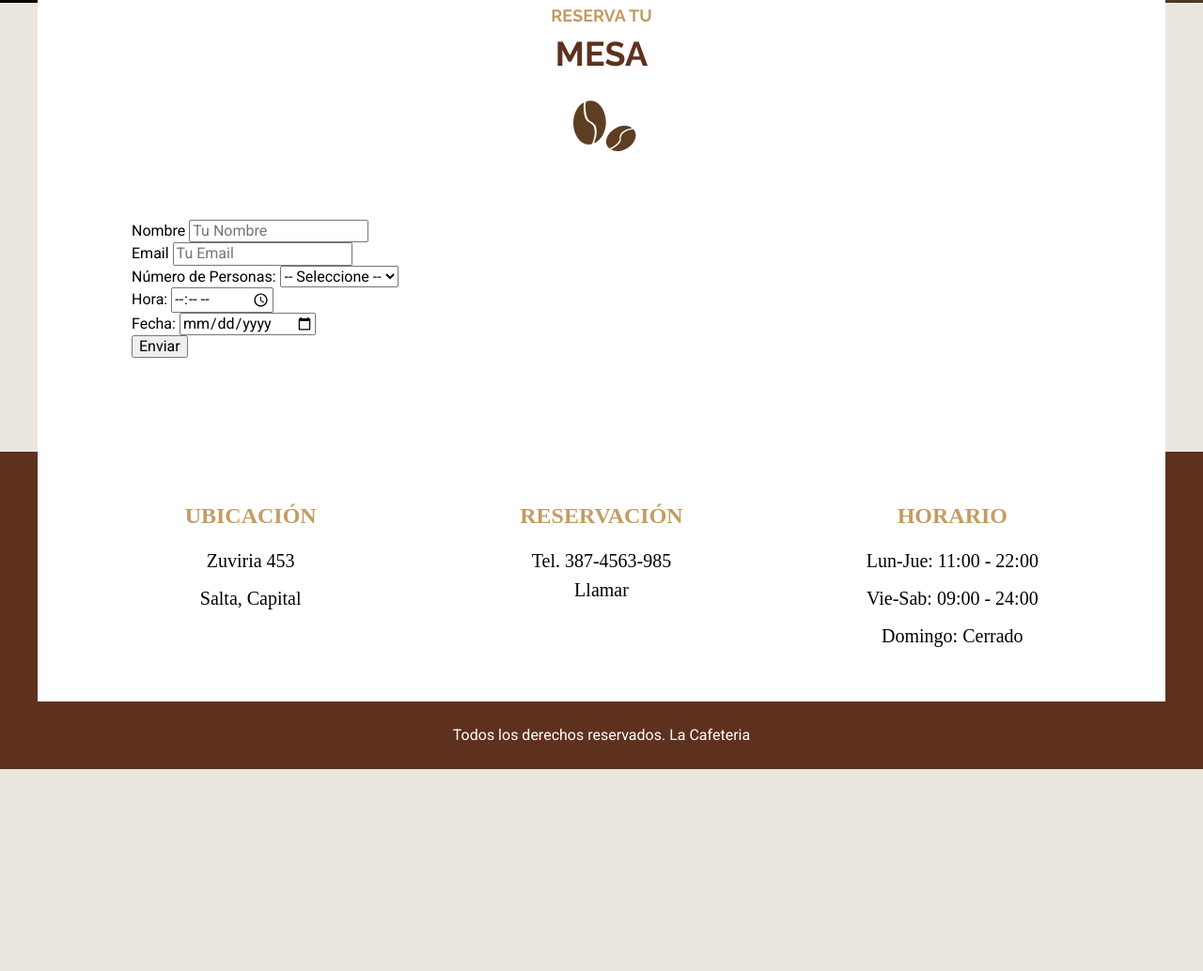
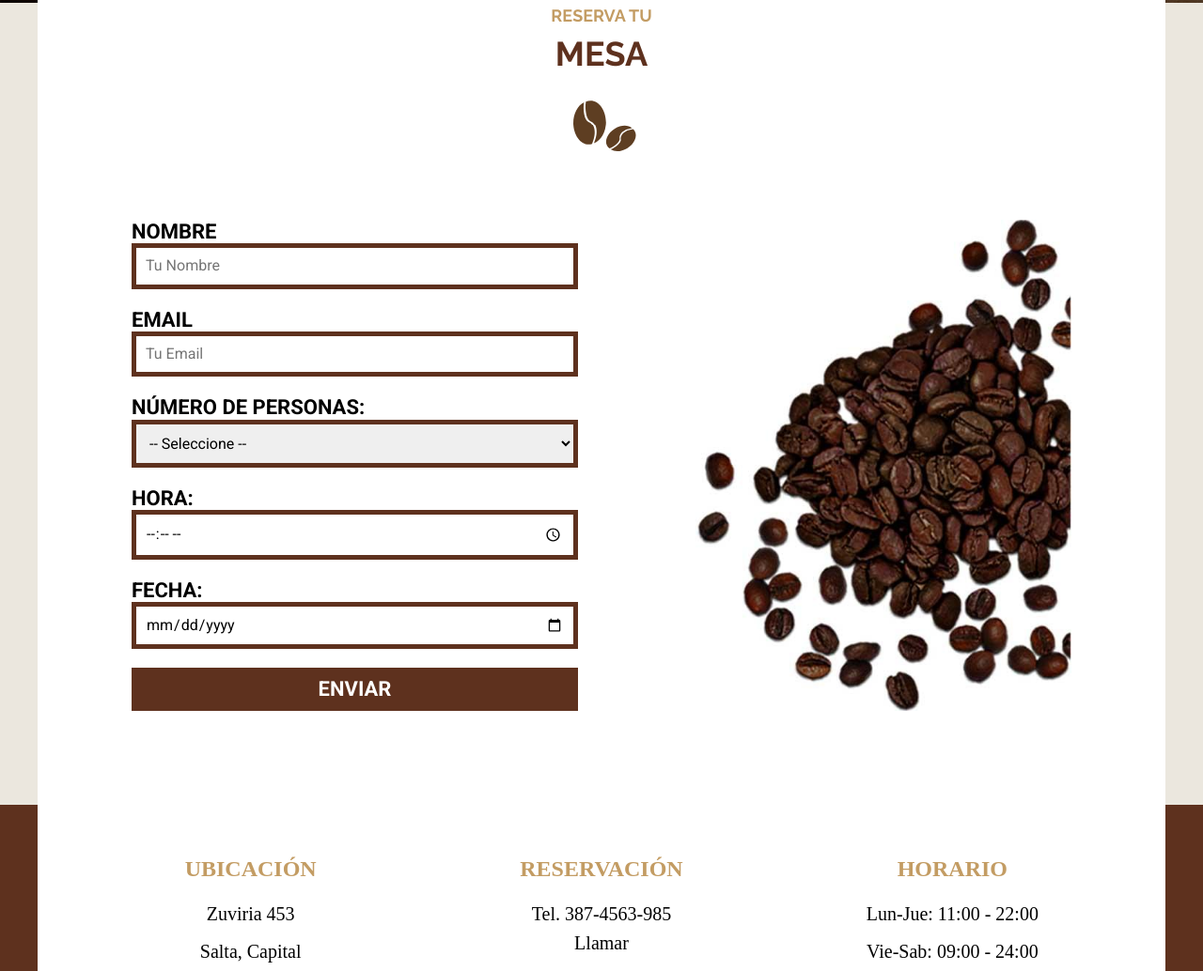
Before and after one commit to Nburgos13/Cafeteria_SASS, a website: page contacto.html in a window 1280 px wide. Shown: the part 697-1731 px from the top of the page at 94% size. Before the commit the page ends 1516 px from the top, so only its background shows below. Drawn offline with Linux system fonts and the light colour scheme; a web font is replaced by a local one.

Commit message:
sourcemaps

```diff
--- a/contacto.html
+++ b/contacto.html
@@ -38,7 +38,7 @@
       <h2><span>Reserva tu</span>Mesa</h2>
 
       <div class="contenido-contacto">
-        <form action="">
+        <form action="" class="formulario">
           <div class="campo">
             <label for="nombre">Nombre</label>
             <input type="text" id="nombre" placeholder="Tu Nombre" />
--- a/gulpfile.js
+++ b/gulpfile.js
@@ -5,6 +5,7 @@ const { src, dest, watch, series, parallel } = require("gulp");
 const sass = require("gulp-sass")(require("sass"));
 const postcss = require("gulp-postcss");
 const autoprefixer = require("autoprefixer");
+const sourcemaps = require("gulp-sourcemaps");
 
 // Imagenes
 
@@ -17,8 +18,10 @@ function css(done) {
   // Pasos: 1- identificar archivos, 2- compilarla, 3- guardar el .css
 
   src("src/scss/app.scss")
-    .pipe(sass({ outputStyle: "compressed" }))
+    .pipe(sourcemaps.init())
+    .pipe(sass())
     .pipe(postcss([autoprefixer()]))
+    .pipe(sourcemaps.write("."))
     .pipe(dest("build/css"));
 
   done();
--- a/package.json
+++ b/package.json
@@ -30,5 +30,8 @@
   "browserslist": [
     "last 1 version",
     "> 1%"
-  ]
+  ],
+  "dependencies": {
+    "gulp-sourcemaps": "^3.0.0"
+  }
 }
--- /dev/null
+++ b/src/scss/internas/_contacto.scss
@@ -0,0 +1,51 @@
+@use "base/variables" as v;
+@use "base/mixins" as m;
+
+.contenido-contacto {
+  @include m.tablet {
+    @include m.grid(2, v.$separacion);
+    background-image: url(../img/granos_cafe.jpg);
+    background-repeat: no-repeat;
+    background-position: right center;
+    background-size: 40%;
+  }
+}
+
+.formulario {
+  .campo {
+    margin-bottom: 2rem;
+
+    &:last-of-type {
+      margin-bottom: 0;
+    }
+
+    label {
+      text-transform: uppercase;
+      display: block;
+      font-size: 2.2rem;
+      font-weight: 700;
+    }
+
+    input:not([type="submit"]),
+    select {
+      width: 100%;
+      padding: 1rem;
+      border: 0.5rem solid v.$primario;
+    }
+
+    input[type="submit"] {
+      background-color: v.$primario;
+      width: 100%;
+      border: none;
+      padding: 1rem;
+      color: v.$blanco;
+      font-size: 2.2rem;
+      font-weight: 700;
+      text-transform: uppercase;
+
+      &:hover {
+        cursor: pointer;
+      }
+    }
+  }
+}
--- a/src/scss/internas/_index.scss
+++ b/src/scss/internas/_index.scss
@@ -1,3 +1,4 @@
 @forward "nosotros";
 @forward "proceso";
 @forward "menu";
+@forward "contacto";
```
Also changed, not shown: build/css/app.css, 2 other files.
